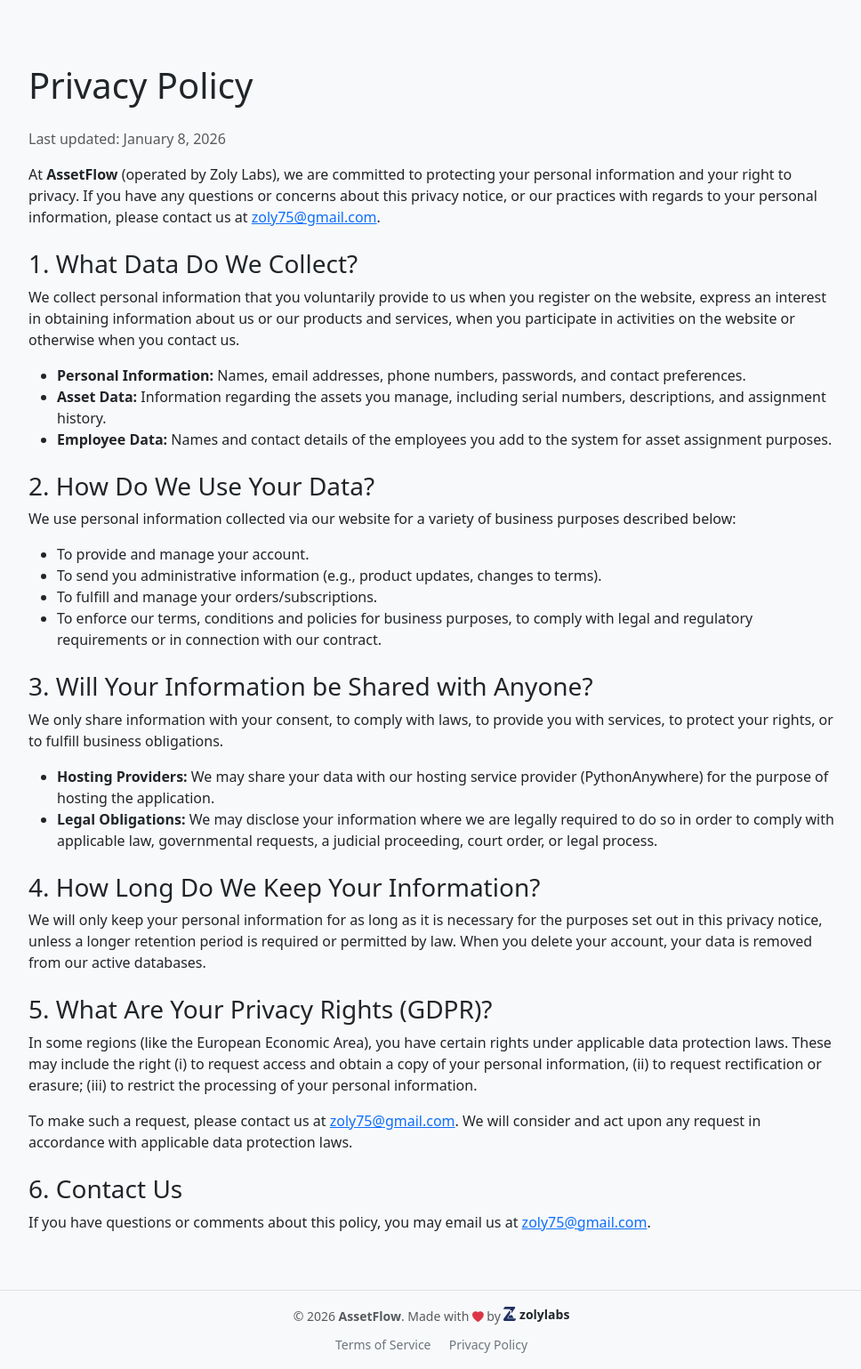
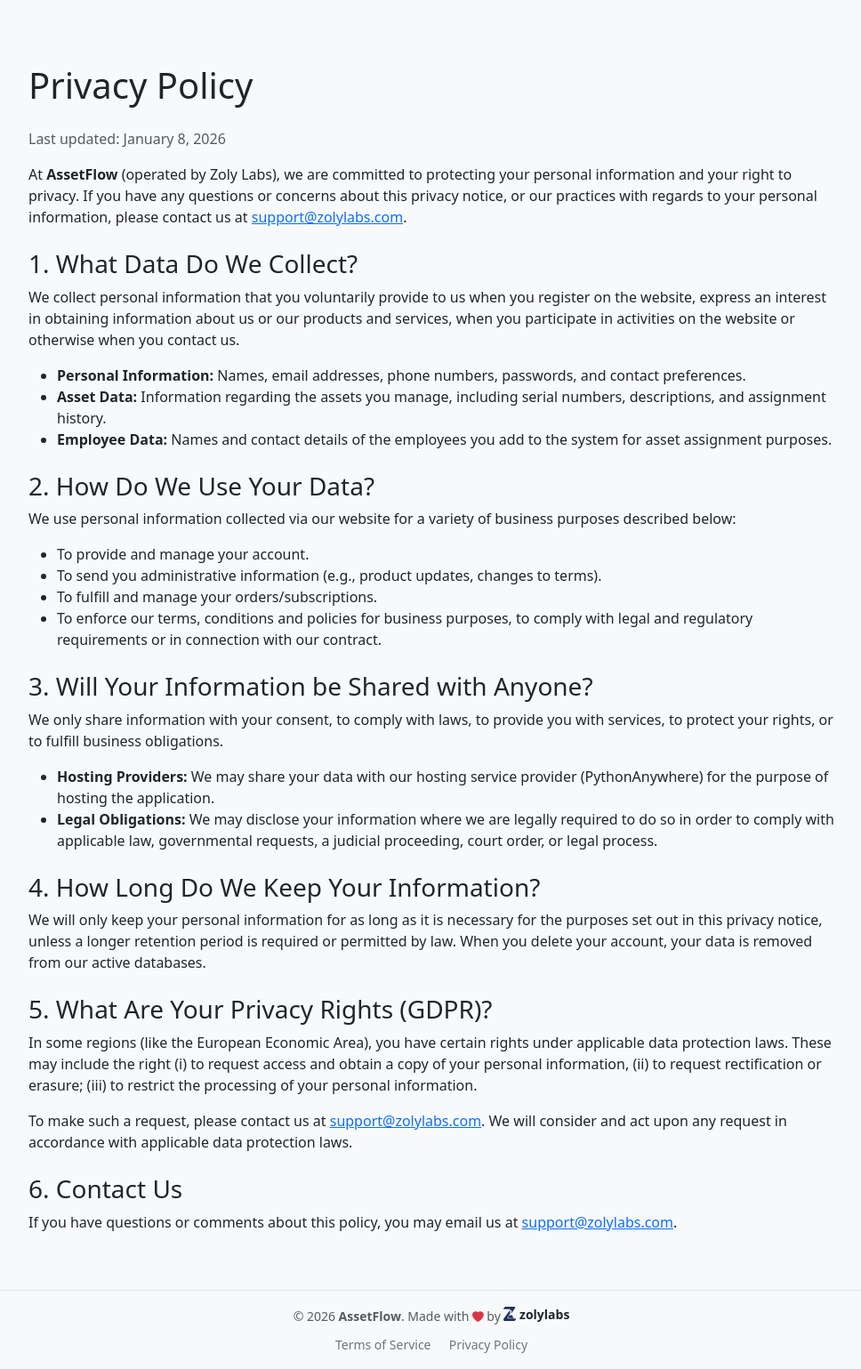
Before and after one commit to zoly75/asset_flow, a Django app: page /privacy/ in a window 1280 px wide. Shown: the part 56-1595 px from the top of the page at 89% size, without its empty margins (155-1123 px from the left). Run offline with Django 5.2, Linux system fonts and the light colour scheme.

Commit message:
change e-mail address to support

```diff
--- a/assets/templates/assets/pricing.html
+++ b/assets/templates/assets/pricing.html
@@ -97,7 +97,7 @@
                     </ul>
 
                     <div class="d-grid text-center mt-auto">
-                        <a href="mailto:zoly75@gmail.com?subject=Upgrade%20Request:%20Pro%20Plan%20Promo%20({{ user.username }})&body=Hi%20AssetFlow%20Team,%0D%0A%0D%0AI%20would%20like%20to%20upgrade%20my%20account%20to%20the%20Pro%20Enterprise%20Plan%20with%20the%20special%20offer%20(%E2%82%AC9/mo).%0D%0A%0D%0AUsername:%20{{ user.username }}%0D%0AEmail:%20{{ user.email }}%0D%0A%0D%0APlease%20send%20me%20the%20invoice."
+                        <a href="mailto:support@zolylabs.com?subject=Upgrade%20Request:%20Pro%20Plan%20Promo%20({{ user.username }})&body=Hi%20AssetFlow%20Team,%0D%0A%0D%0AI%20would%20like%20to%20upgrade%20my%20account%20to%20the%20Pro%20Enterprise%20Plan%20with%20the%20special%20offer%20(%E2%82%AC9/mo).%0D%0A%0D%0AUsername:%20{{ user.username }}%0D%0AEmail:%20{{ user.email }}%0D%0A%0D%0APlease%20send%20me%20the%20invoice."
                            class="btn btn-primary btn-lg fw-bold mb-3"
                            style="background-color: #1F3061; border: none;">
                             Upgrade to Pro
@@ -105,7 +105,7 @@
 
                         <div class="pt-3 border-top">
                             <p class="text-muted small mb-1">Don't like monthly fees?</p>
-                            <a href="mailto:zoly75@gmail.com?subject=Lifetime%20Deal%20Request%20({{ user.username }})&body=Hi,%20I%20am%20interested%20in%20the%20Lifetime%20Access%20for%2049%20EUR."
+                            <a href="mailto:support@zolylabs.com?subject=Lifetime%20Deal%20Request%20({{ user.username }})&body=Hi,%20I%20am%20interested%20in%20the%20Lifetime%20Access%20for%2049%20EUR."
                                class="fw-bold text-dark text-decoration-none small">
                                 <span class="badge bg-dark me-1">LIFETIME</span> Get it forever for €49
                             </a>
--- a/assets/templates/assets/privacy.html
+++ b/assets/templates/assets/privacy.html
@@ -6,7 +6,7 @@
             <h1 class="mb-4">Privacy Policy</h1>
             <p class="text-muted">Last updated: January 8, 2026</p>
 
-            <p>At <strong>AssetFlow</strong> (operated by Zoly Labs), we are committed to protecting your personal information and your right to privacy. If you have any questions or concerns about this privacy notice, or our practices with regards to your personal information, please contact us at <a href="mailto:zoly75@gmail.com">zoly75@gmail.com</a>.</p>
+            <p>At <strong>AssetFlow</strong> (operated by Zoly Labs), we are committed to protecting your personal information and your right to privacy. If you have any questions or concerns about this privacy notice, or our practices with regards to your personal information, please contact us at <a href="mailto:support@zolylabs.com">support@zolylabs.com</a>.</p>
 
             <h3 class="mt-4">1. What Data Do We Collect?</h3>
             <p>We collect personal information that you voluntarily provide to us when you register on the website, express an interest in obtaining information about us or our products and services, when you participate in activities on the website or otherwise when you contact us.</p>
@@ -37,10 +37,10 @@
 
             <h3 class="mt-4">5. What Are Your Privacy Rights (GDPR)?</h3>
             <p>In some regions (like the European Economic Area), you have certain rights under applicable data protection laws. These may include the right (i) to request access and obtain a copy of your personal information, (ii) to request rectification or erasure; (iii) to restrict the processing of your personal information.</p>
-            <p>To make such a request, please contact us at <a href="mailto:zoly75@gmail.com">zoly75@gmail.com</a>. We will consider and act upon any request in accordance with applicable data protection laws.</p>
+            <p>To make such a request, please contact us at <a href="mailto:support@zolylabs.com">support@zolylabs.com</a>. We will consider and act upon any request in accordance with applicable data protection laws.</p>
 
             <h3 class="mt-4">6. Contact Us</h3>
-            <p>If you have questions or comments about this policy, you may email us at <a href="mailto:zoly75@gmail.com">zoly75@gmail.com</a>.</p>
+            <p>If you have questions or comments about this policy, you may email us at <a href="mailto:support@zolylabs.com">support@zolylabs.com</a>.</p>
         </div>
     </div>
 </div>
--- a/assets/templates/assets/terms.html
+++ b/assets/templates/assets/terms.html
@@ -33,7 +33,7 @@
             <p>We reserve the right, at our sole discretion, to modify or replace these Terms at any time. By continuing to access or use our Service after those revisions become effective, you agree to be bound by the revised terms.</p>
 
             <h3 class="mt-4">7. Contact Us</h3>
-            <p>If you have any questions about these Terms, please contact us at <a href="mailto:zoly75@gmail.com">zoly75@gmail.com</a>.</p>
+            <p>If you have any questions about these Terms, please contact us at <a href="mailto:support@zolylabs.com">support@zolylabs.com</a>.</p>
         </div>
     </div>
 </div>
```
